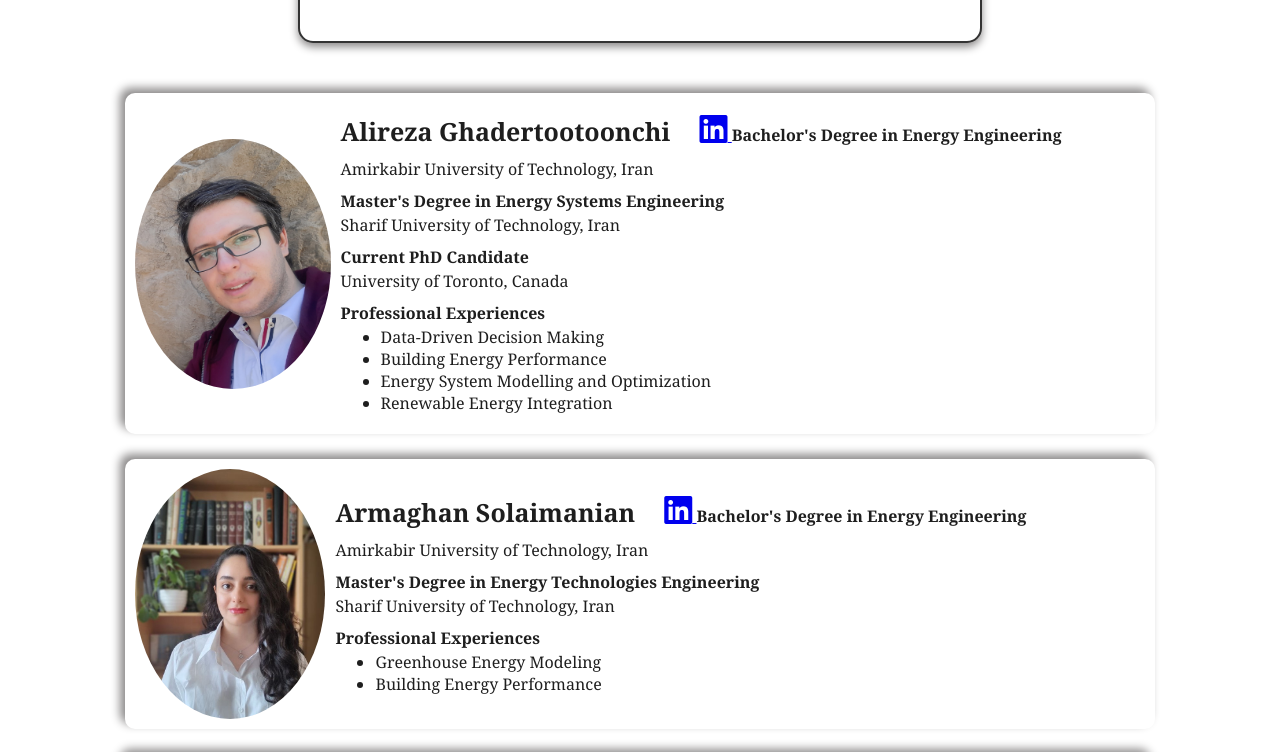
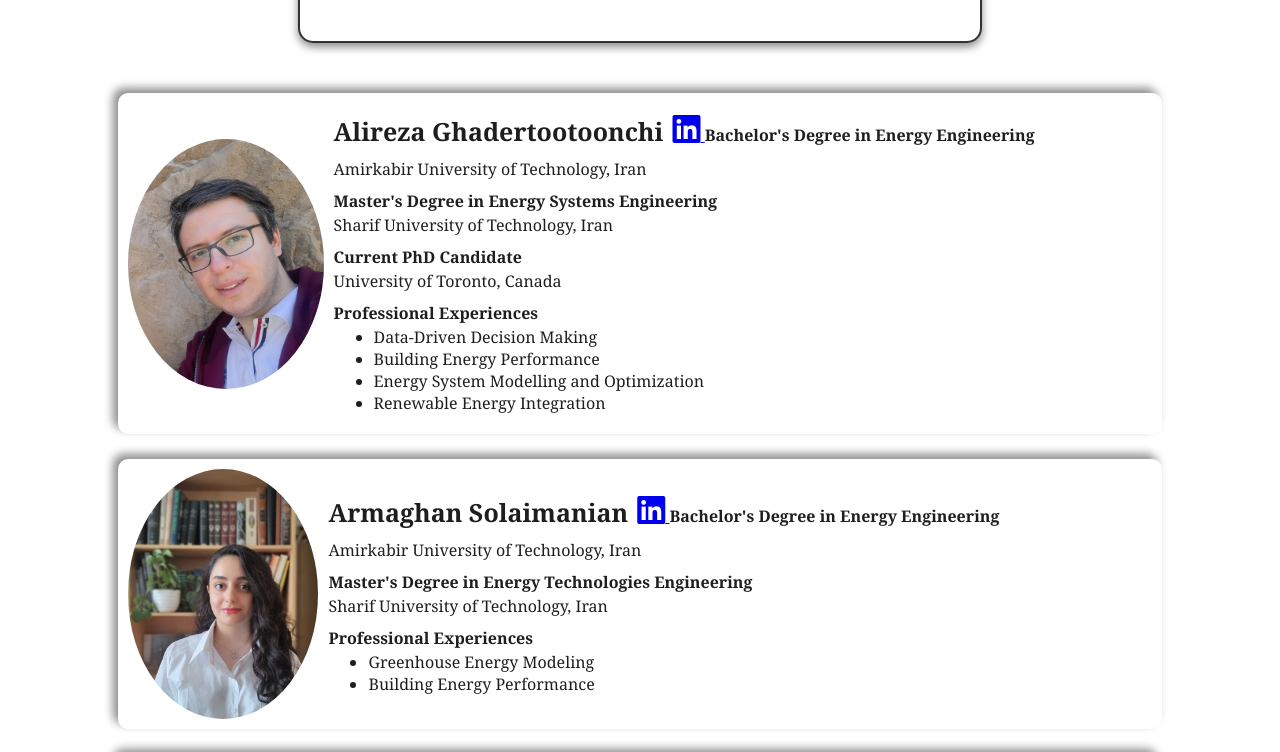
Before and after one commit to IEnergize/IEnergize, a plain HTML site: page about.html in a window 1280 px wide. Shown: the part 717-1469 px from the top of the page. Drawn offline with Linux system fonts and the light colour scheme.

Commit message:
Add files via upload

```diff
--- a/css/styles.css
+++ b/css/styles.css
@@ -236,12 +236,12 @@ header nav ul li a {
 
 .resbox {
     display: flex;
+    width: 80%;
+    align-self: center;
     align-items: center;
     border-radius: 10px;
     box-shadow: -5px -5px 10px rgb(140, 138, 138);
     margin-bottom: 25px;
-    margin-left: 125px;
-    margin-right: 125px;
     padding: 10px;
     overflow-x: auto;
 }
@@ -253,7 +253,7 @@ header nav ul li a {
 
 .reslink{
     position:sticky;
-    margin-left: 25px;
+    margin-left: 5px;
 }
 
 .reslink i{
```
